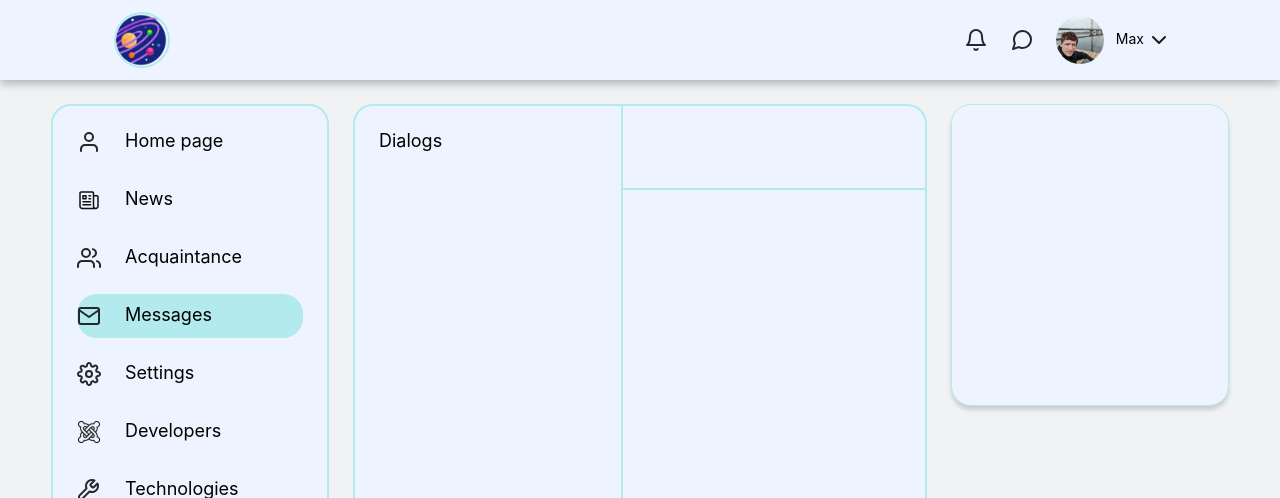
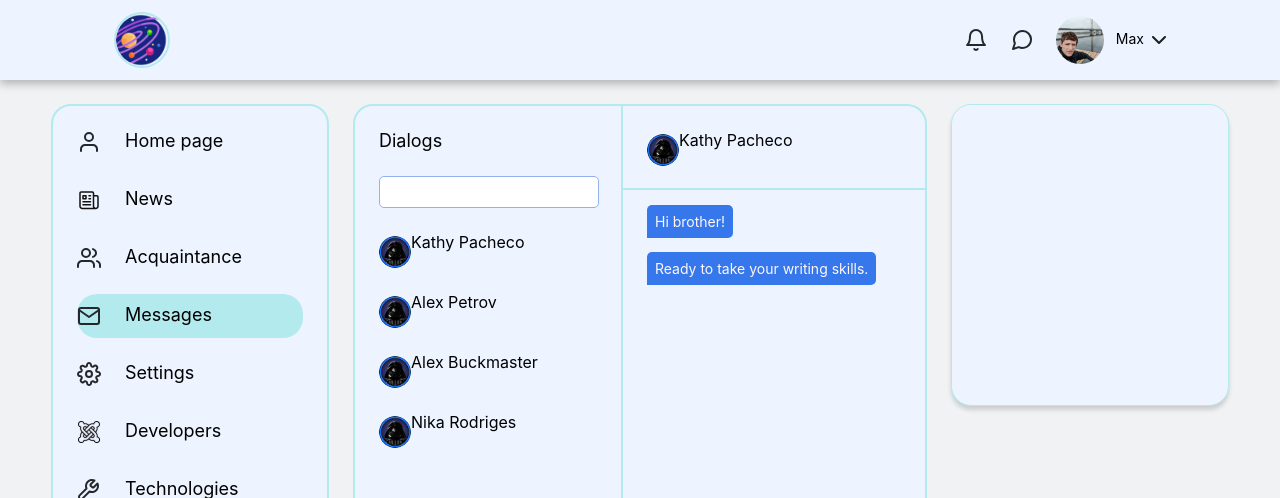
Before and after one commit to MaksLeseu/Social-Network-, a React (Create React App) app: page /messages in a window 1280 px wide. Shown: the top 498 px of the page. Built offline with nearby package versions, Linux system fonts and the light colour scheme.

Commit message:
Message - chat

```diff
--- a/src/components/Messages/Messages.module.css
+++ b/src/components/Messages/Messages.module.css
@@ -16,6 +16,7 @@
     font-weight: 400;
     font-size: 18px;
     line-height: 22px;
+    margin-bottom: 24px;
 }
 
 .messages__chat {
@@ -33,4 +34,61 @@
     width: 100%;
     height: 84px;
     border-bottom: 2px #B2EAEE solid;
+    padding: 24px;
 }
+
+.chat__text {
+    width: 100%;
+    height: 100%;
+    padding: 24px;
+}
+.block__text {
+    margin-bottom: 30px;
+}
+.text {
+    font-style: normal;
+    font-weight: 400;
+    font-size: 14px;
+    line-height: 120%;
+    padding: 8px;
+    width: 100%;
+    height: 100%;
+    border-top-left-radius: 5px;
+    border-top-right-radius: 5px;
+    border-bottom-right-radius: 5px;
+    background-color: #3677ec;
+    color: #FFF7F7;
+}
+
+
+.dialogs__search {
+    margin-bottom: 24px;
+    width: 220px;
+    height: 32px;
+    background-color: #FFFFFF;
+    border: 1px solid #92B1ED;
+    border-radius: 5px;
+    padding-left: 10px;
+}
+
+.dialogs__dialog {
+    margin-bottom: 24px;
+}
+.dialogs__dialog span {
+    font-style: normal;
+    font-weight: 400;
+    font-size: 16px;
+    line-height: 20px;
+}
+
+.dialog__icon {
+    width: 32px;
+    height: 32px;
+    border-radius: 50%;
+    display: inline-block;
+}
+.dialog__icon img {
+    width: 100%;
+    height: 100%;
+    border-radius: 50%;
+}
--- a/src/components/Messages/Messages.tsx
+++ b/src/components/Messages/Messages.tsx
@@ -1,5 +1,6 @@
 import React from "react";
 import s from './Messages.module.css'
+import logo1 from '../../img/logo1.png'
 
 
 export function Messages() {
@@ -7,9 +8,39 @@ export function Messages() {
         <div className={s.messages}>
             <div className={s.messages__dialogs}>
                 <h3>Dialogs</h3>
+                <input className={s.dialogs__search}></input>
+                <div className={s.dialogs__dialog}>
+                    <div className={s.dialog__icon}><img src={logo1}/></div>
+                    <span>Kathy Pacheco</span>
+                </div>
+                <div className={s.dialogs__dialog}>
+                    <div className={s.dialog__icon}><img src={logo1}/></div>
+                    <span>Alex Petrov</span>
+                </div>
+                <div className={s.dialogs__dialog}>
+                    <div className={s.dialog__icon}><img src={logo1}/></div>
+                    <span>Alex Buckmaster</span>
+                </div>
+                <div className={s.dialogs__dialog}>
+                    <div className={s.dialog__icon}><img src={logo1}/></div>
+                    <span>Nika Rodriges</span>
+                </div>
             </div>
             <div className={s.messages__chat}>
-                <div className={s.chat__user}></div>
+                <div className={s.chat__user}>
+                    <div className={s.dialogs__dialog}>
+                        <div className={s.dialog__icon}><img src={logo1}/></div>
+                        <span>Kathy Pacheco</span>
+                    </div>
+                </div>
+                <div className={s.chat__text}>
+                    <div className={s.block__text}>
+                        <span className={s.text}>Hi brother!</span>
+                    </div>
+                    <div className={s.block__text}>
+                        <span className={s.text}>Ready to take your writing skills.</span>
+                    </div>
+                </div>
             </div>
         </div>
     )
```
